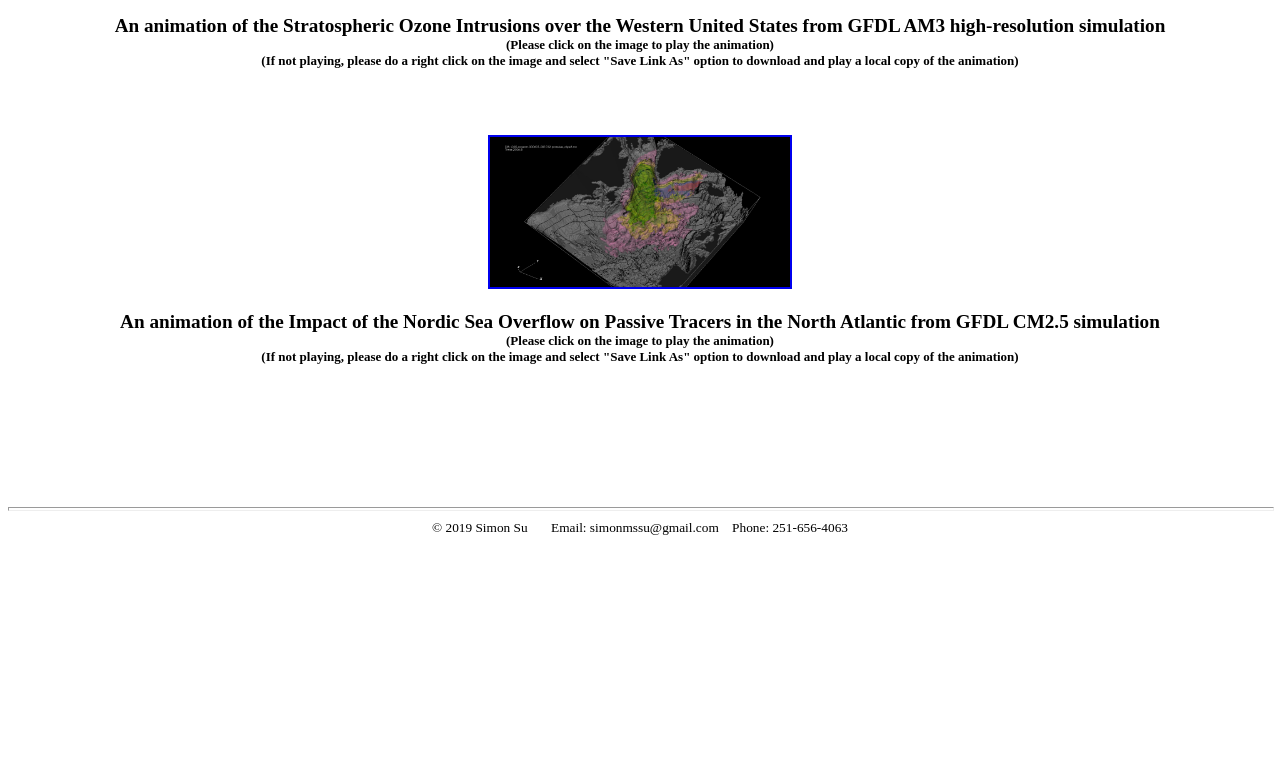
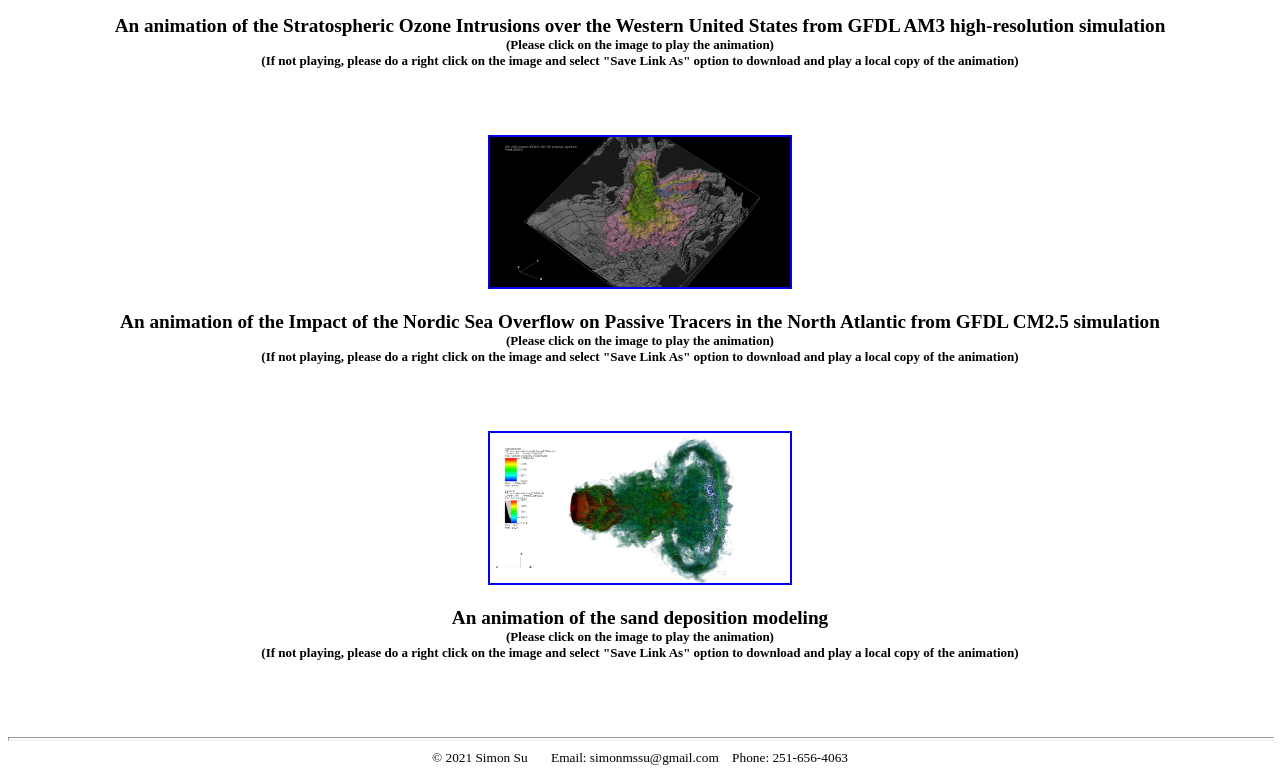
Before and after one commit to simonmssu/simonmssu.github.io, a plain HTML site: page index.html in a window 1280 px wide. Shown: the part 4600-5374 px from the top of the page. Before the commit the page ends 5144 px from the top, so only its background shows below. Drawn offline with Linux system fonts and the light colour scheme.

Commit message:
added sand deposition modeling animation

```diff
--- a/index.html
+++ b/index.html
@@ -185,12 +185,22 @@ the animation)</font><br>
 <br>
 <br>
 <br>
+<a href="sand_Deposition_720p.mov"><img
+ alt="Engine Sand Deposition modeling animation using VisIt"
+ src="par.deposition-sg0.03460000.png"
+ style="border: 2px solid ; width: 300px; height: 150px;"></a><br>
+<br>
+An animation of the sand deposition modeling<br>
+<font size="-1">(Please click on the image to play the animation)</font><br>
+<font size="-1">(If not playing, please do a right click on the image
+and select "Save Link As" option to download and play a local copy of
+the animation)</font><br>
 <br>
 <br>
 <br>
 <hr style="width: 100%; height: 2px;">
 <div style="text-align: center; font-weight: normal;"><small><small>&copy;
-2019 Simon Su
+2021 Simon Su
 &nbsp;&nbsp;&nbsp;&nbsp;&nbsp; Email: simonmssu@gmail.com &nbsp;&nbsp;
 Phone: 251-656-4063</small></small></div>
 </div>
```
